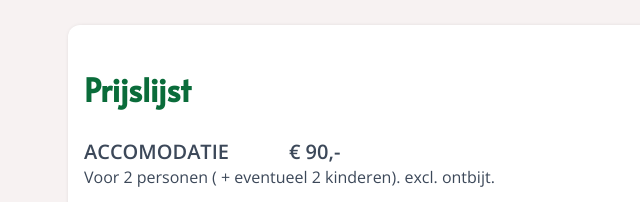
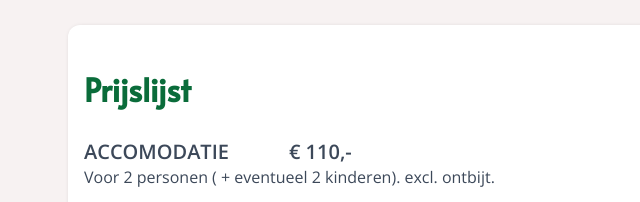
Before and after one commit to hidde-vb/moleneind-site, a website built with Vite: page src/slapen.html in a window 1280 px wide. Shown: the part 1980-2182 px from the top of the page, 172-812 px from the left. Built offline with nearby package versions, Linux system fonts and the light colour scheme; some packages are replaced by stand-ins of ours; files whose address does not match are found by name.

Commit message:
feat: update pricing

```diff
--- a/src/slapen.html
+++ b/src/slapen.html
@@ -81,7 +81,7 @@
         <section id="educatie" class="container">
             <div class="card box box-center">
                 <h2>Prijslijst</h2>
-                <div class="heavy">ACCOMODATIE<span style="margin-left: 60px;">€ 90,-</span></div>
+                <div class="heavy">ACCOMODATIE<span style="margin-left: 60px;">€ 110,-</span></div>
                 <p class="sticky">
                     Voor 2 personen ( + eventueel 2 kinderen). excl. ontbijt.
                 </p>
```
Also changed, not shown: README.md.
